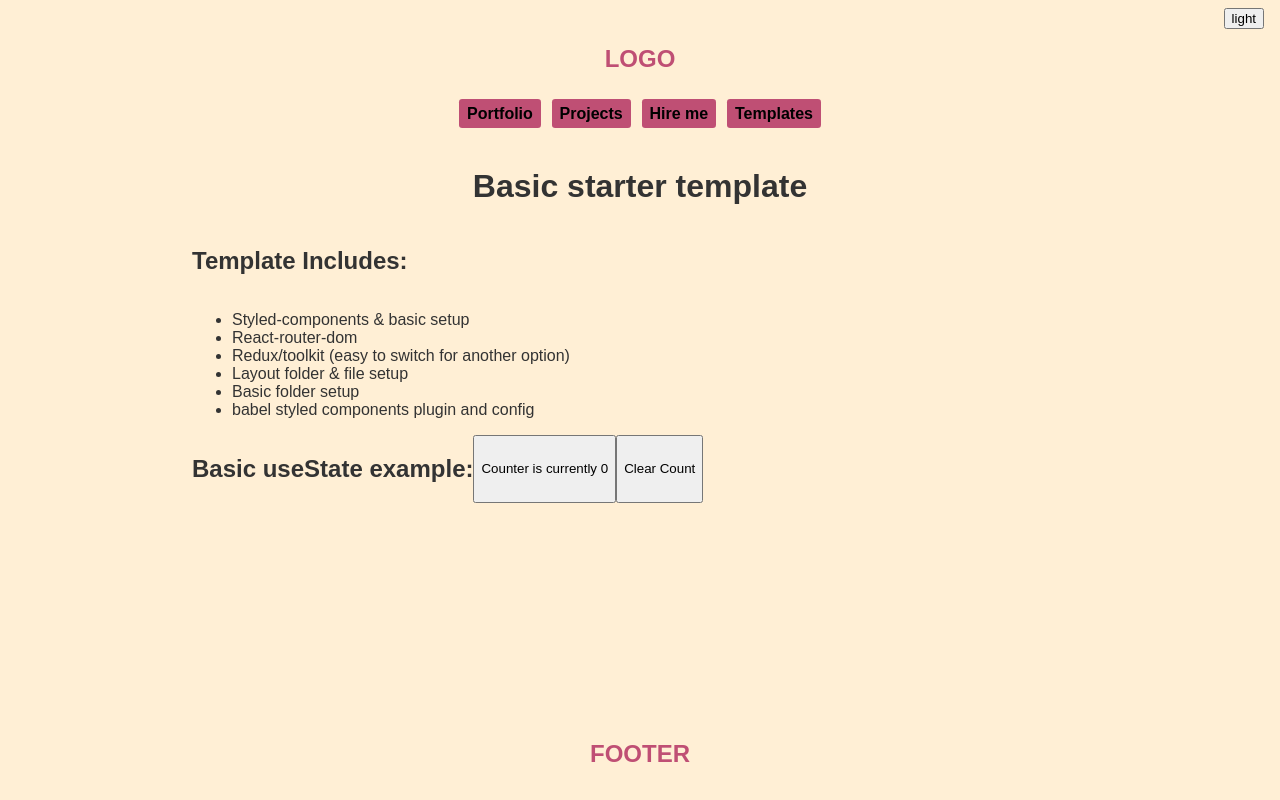
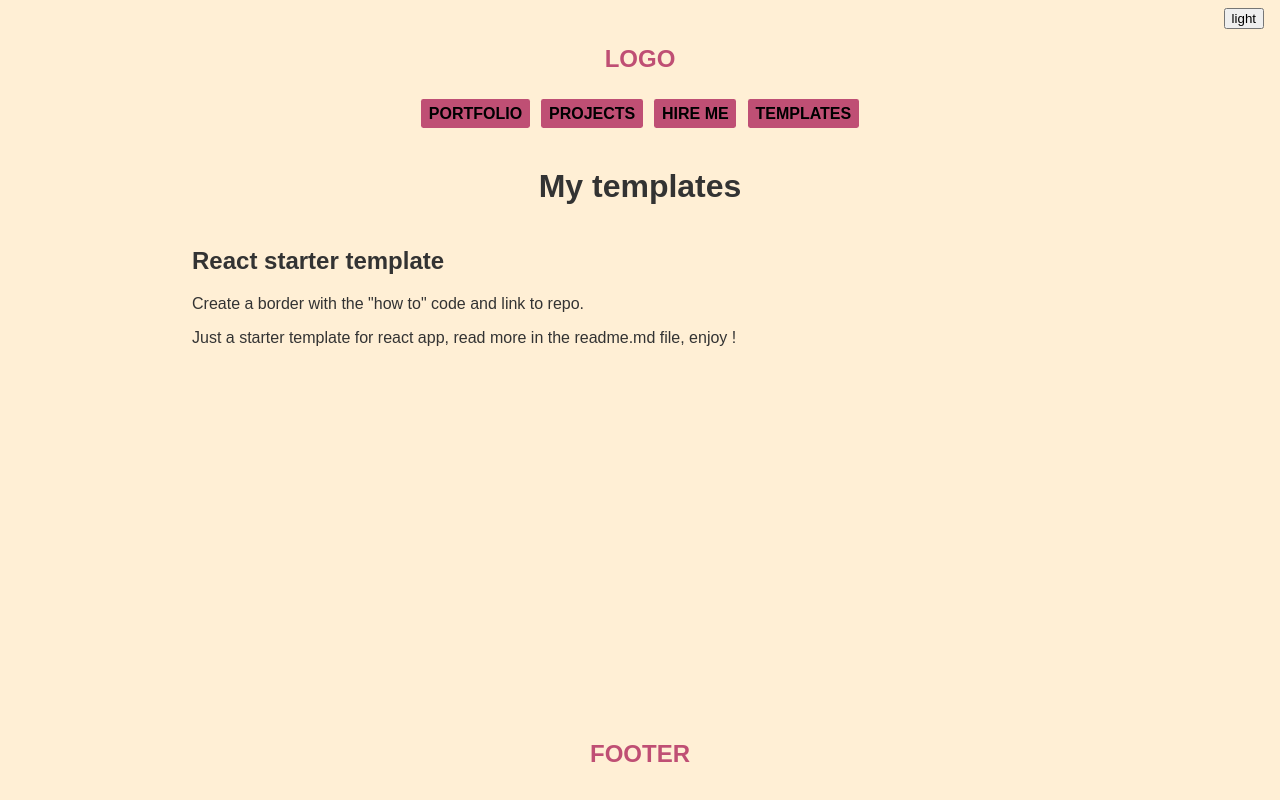
Before and after one commit to Moesera/portfolio-page, a React (Vite) app: page /templates in a window 1280 px wide. Built offline with nearby package versions, Linux system fonts and the light colour scheme.

Commit message:
Main  setup: for portfolio

```diff
--- a/src/App.jsx
+++ b/src/App.jsx
@@ -5,6 +5,8 @@ import Layout from "./components/layout/Layout";
 import Home from "./pages/home";
 import Templates from "./pages/templates";
 import RouteNotFound from "./pages/error";
+import Projects from "./pages/projects";
+import Hire from "./pages/hire";
 
 function App() {
   return (
@@ -13,6 +15,8 @@ function App() {
       <Route path="/" element={<Layout />}>
         <Route index element={<Home />} />
         <Route path="templates" element={<Templates />} />
+        <Route path="projects" element={<Projects />} />
+        <Route path="hire" element={<Hire />} />
         <Route path="*" element={<RouteNotFound />} />
       </Route>
     </Routes>
--- a/src/components/layout/Nav/index.jsx
+++ b/src/components/layout/Nav/index.jsx
@@ -11,7 +11,7 @@ const Nav = () => {
         <S.Link to="projects">Projects</S.Link>
         </li>
         <li>
-        <S.Link to="about">Hire me</S.Link>
+        <S.Link to="hire">Hire me</S.Link>
         </li>
         <li>
         <S.Link to="templates">Templates</S.Link>
--- /dev/null
+++ b/src/pages/hire/index.jsx
@@ -0,0 +1,8 @@
+const Hire = () => {
+
+  return (
+      <h1>Hire me</h1>
+  )
+}
+
+export default Hire;
--- /dev/null
+++ b/src/pages/projects/index.jsx
@@ -0,0 +1,16 @@
+import { useState } from "react";
+
+import * as S from "../../styled-components/App.styles";
+
+const Projects = () => {
+
+  return (
+    <>
+      <h1>Projects</h1>
+      <S.CustomContainer $direction="column" $margin="0 auto" $maxWidth="70%">
+      </S.CustomContainer>
+    </>
+  );
+};
+
+export default Projects;
--- a/src/pages/templates/index.jsx
+++ b/src/pages/templates/index.jsx
@@ -15,24 +15,13 @@ const Templates = () => {
 
   return (
     <>
-      <h1>Basic starter template</h1>
+      <h1>My templates</h1>
       <S.CustomContainer $direction="column" $margin="0 auto" $maxWidth="70%">
-        <h2>Template Includes:</h2>
-        <ul>
-          <li>Styled-components & basic setup</li>
-          <li>React-router-dom</li>
-          <li>Redux/toolkit (easy to switch for another option)</li>
-          <li>Layout folder & file setup</li>
-          <li>Basic folder setup</li>
-          <li>babel styled components plugin and config</li>
-        </ul>
-      </S.CustomContainer>
-      <S.CustomContainer $margin="0 auto" $maxWidth="70%">
-        <h2>Basic useState example:</h2>
-        <button onClick={() => counter("count")}>
-          Counter is currently {count}
-        </button>
-        <button onClick={() => counter("clear")}>Clear Count</button>
+      <S.CustomWrapper>
+      <h2>React starter template</h2>
+      <p>Create a border with the "how to" code and link to repo.</p>
+      <p>Just a starter template for react app, read more in the <a>readme.md</a> file, enjoy !</p>
+      </S.CustomWrapper>
       </S.CustomContainer>
     </>
   );
--- a/src/styled-components/App.styles.js
+++ b/src/styled-components/App.styles.js
@@ -37,14 +37,16 @@ export const Nav = styled.nav`
 export const Link = styled(RouterLink)`
   text-decoration: none;
   font-weight: bold;
+  text-transform: uppercase;
   padding: 0.2rem 0.3rem;
   border: 0.2rem solid transparent;
-  border-radius: 0.2rem;
+  border-radius: 0.15rem;
   color: ${({theme}) => (theme ? theme.subtitles : v.defaultMode.subtitles)};
   background: ${({theme}) => (theme ? theme.secondary : v.defaultMode.secondary)};
 
   &:hover {
-    text-decoration: underline;
+    background-color: ${({theme}) => (theme ? theme.title : v.defaultMode.title)};
+    color: ${({theme}) => (theme ? theme.primary : v.defaultMode.primary)};
   }
 `;
 
```
